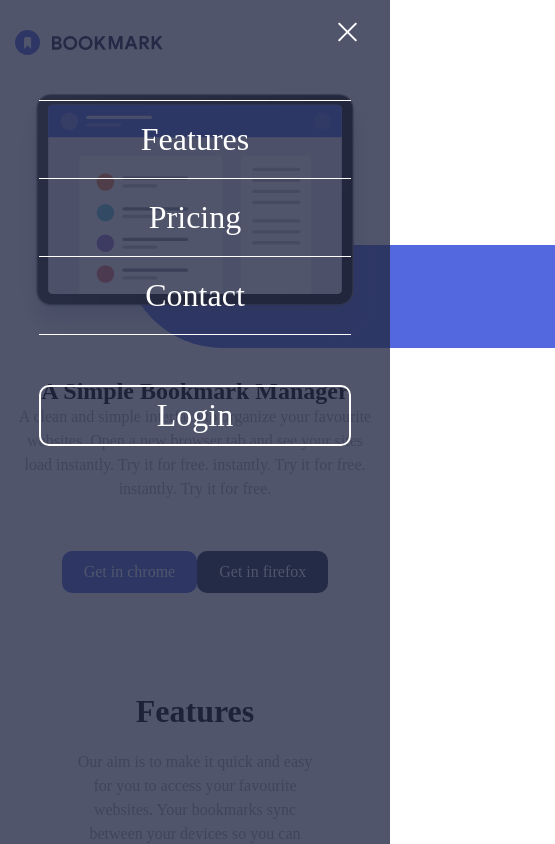
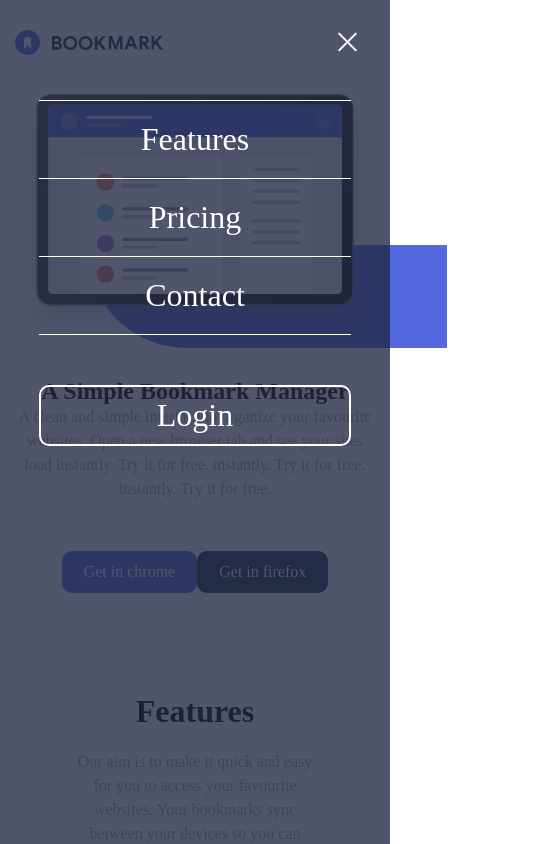
Before and after one commit to HosnyAhmed01/bookmark, a plain HTML site: page index.html in a window 390 px wide. Both pictures are taken after a click on the element 347 px from the left and 41 px from the top of the page. Shown: the top 844 px of the page, 555 px wide, since content can reach past the window. Drawn offline with Linux system fonts and the light colour scheme.

Commit message:
Add files via upload

```diff
--- a/css/main.css
+++ b/css/main.css
@@ -156,6 +156,10 @@ li.btn:hover {
   margin: 4px 0;
   background-color: #000;
 }
+.landing .burger[aria-expanded=true] {
+  position: fixed;
+  top: 40px;
+}
 .landing .burger[aria-expanded=true] span {
   margin: 0;
   background-color: #fff;
@@ -184,7 +188,7 @@ li.btn:hover {
   box-sizing: border-box;
 }
 
-body {
+.wraper {
   overflow-X: hidden;
 }
 
@@ -273,12 +277,12 @@ img {
 }
 .content .holder .right::after {
   content: "";
-  width: 120%;
+  width: 100%;
   height: 40%;
   position: absolute;
   background-color: hsl(231deg, 69%, 60%);
   bottom: 0px;
-  right: -50%;
+  left: 20%;
   z-index: -1;
   border-bottom-left-radius: 100px;
 }
```
